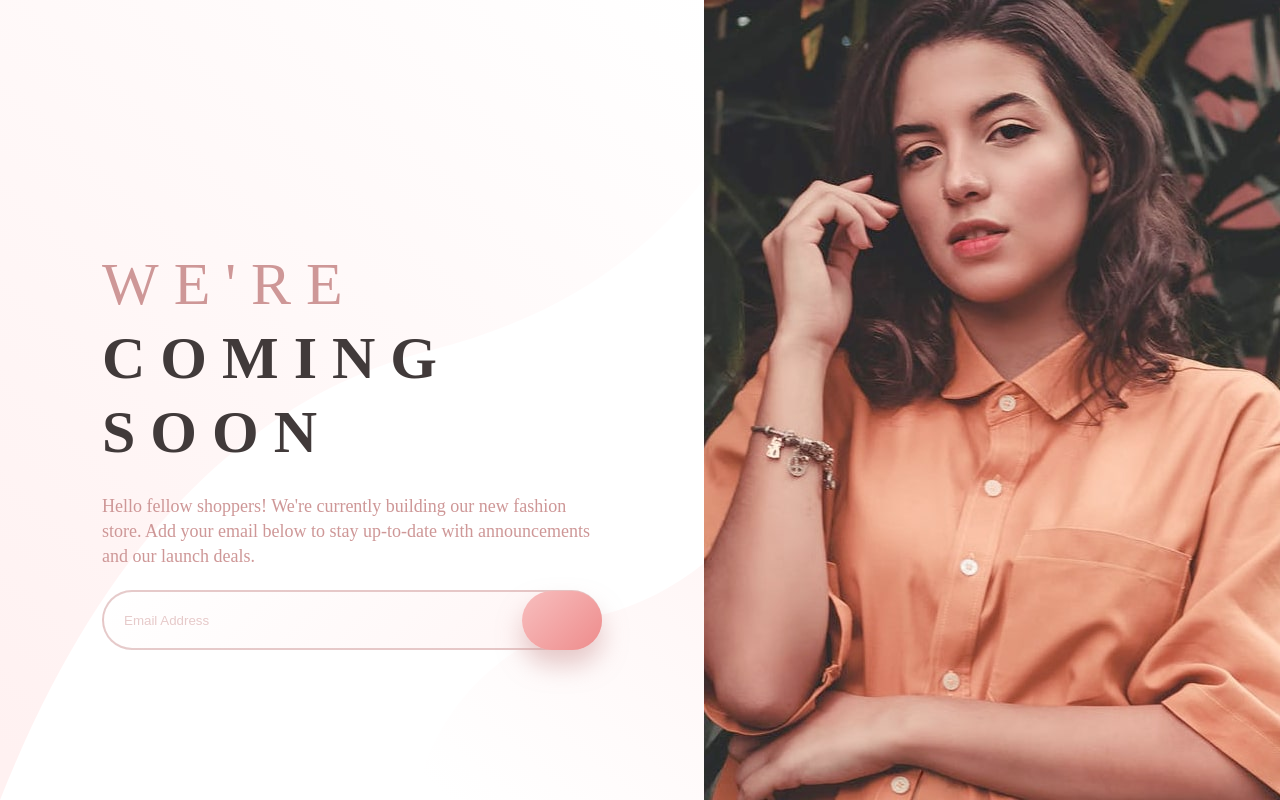
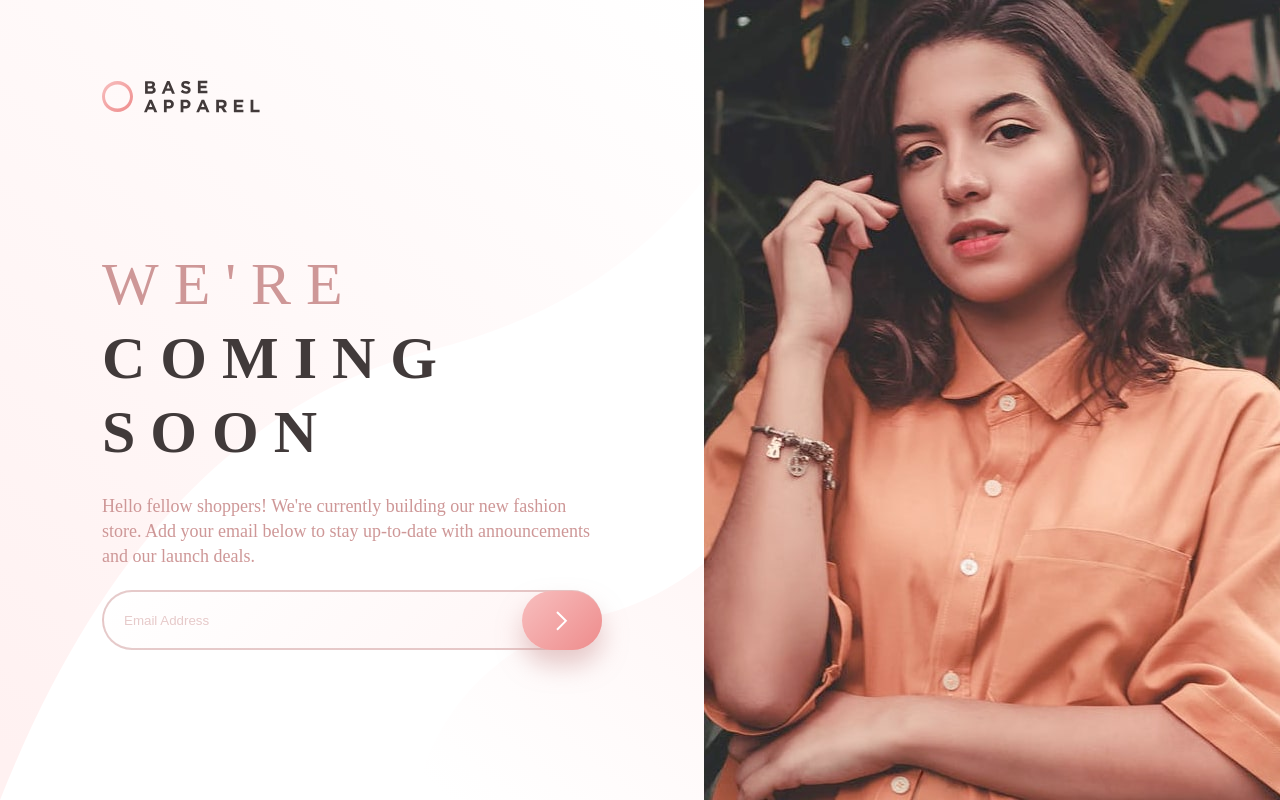
Before and after one commit to Code-x-goal/base-apparel, a plain HTML site: page index.html in a window 1280 px wide. Drawn offline with Linux system fonts and the light colour scheme; files whose address does not match are found by name; a web font is replaced by a local one.

Commit message:
Update index.html

```diff
--- a/index.html
+++ b/index.html
@@ -10,7 +10,7 @@
     <div class="desktop-content">
         <div class="center">
             <div class="header">
-                <img src="images/logo.svg" alt="">
+                <img src="./logo.svg" alt="">
             </div>
 
             <div class="phone-image">
@@ -35,12 +35,12 @@
                     <div class="input">
                       <input type="email" name="" id="input" placeholder="Email Address" required>
                       <button class="icon" onclick="error(event)">
-                      <img src="images/icon-arrow.svg" alt="">
+                      <img src="./icon-arrow.svg" alt="">
                       </button>
                     </div>
 
 
-                    <img src="images/icon-error.svg" alt="" id="err" class="error">
+                    <img src="./icon-error.svg" alt="" id="err" class="error">
                     <div id="errn" class="err">
                     Please provide a valid email
                     </div>
```
